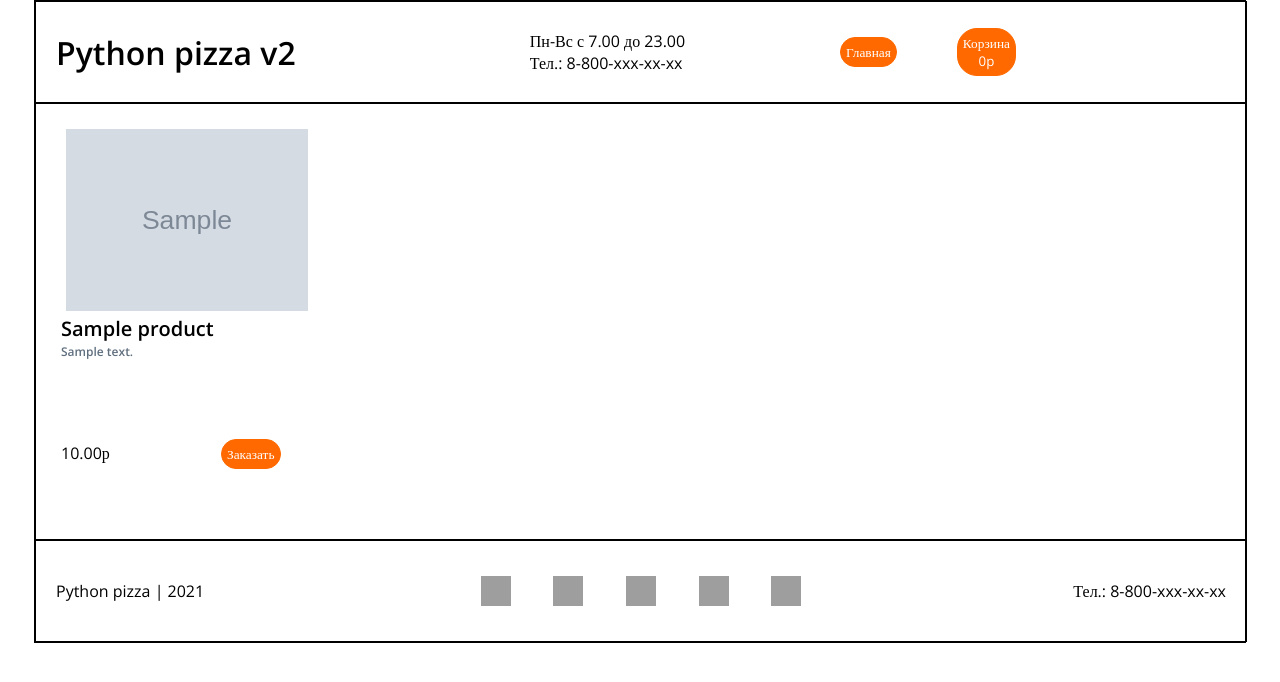
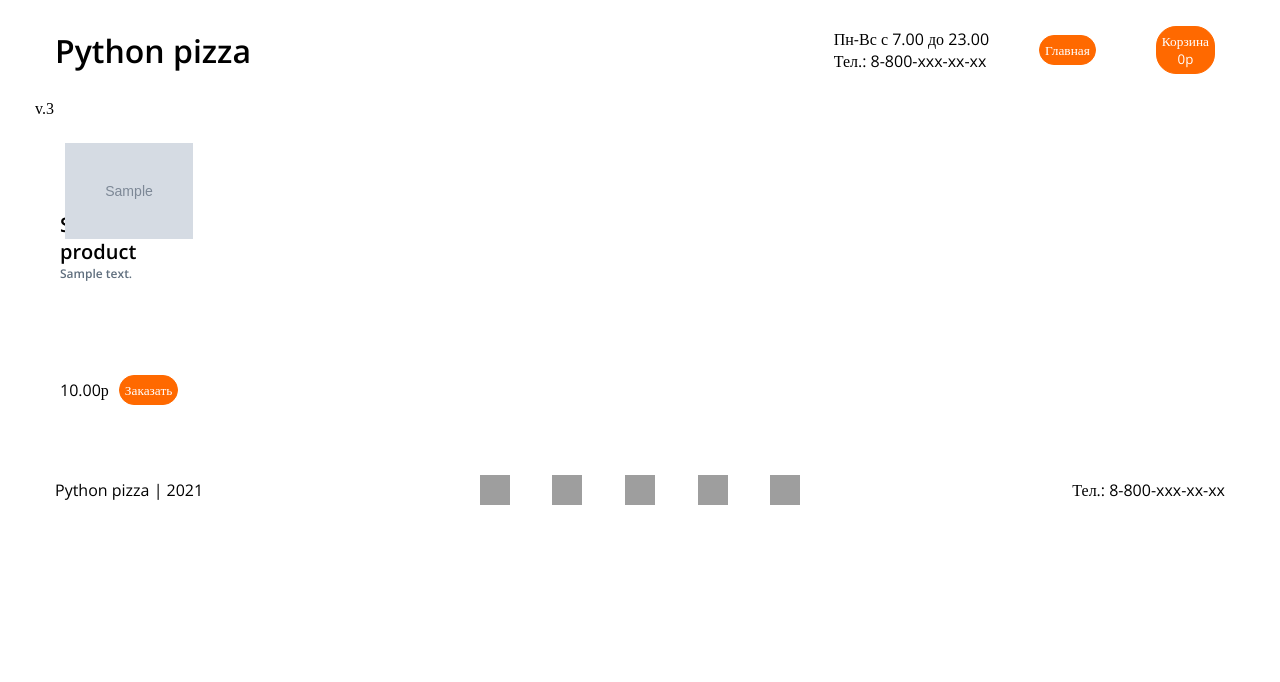
Before and after one commit to yodo-im/pizza, a Django app: page / in a window 1280 px wide. Shown: the top 682 px of the page. Run offline with Django 3.2, Linux system fonts and the light colour scheme; tables that the repository leaves empty hold one stand-in row (values such as "Sample post"); grey boxes marked "Sample" are stand-in pictures; grey boxes are pictures that could not be loaded.

Commit message:
layout v5

```diff
--- a/mainapp/templates/mainapp/base.html
+++ b/mainapp/templates/mainapp/base.html
@@ -11,21 +11,25 @@
             grandperents {
                 display: flex;
                 flex-direction: column;
-                width: 1210px;
-                margin-left: auto;
-                margin-right: auto;
-                border: 1px solid black;
+                width: 100%;
+<!--                border: 1px solid black;-->
 <!--                background: url(https://github.com/yodo-im/python_pizza/blob/main/fon/fon.jpg?raw=true);-->
             }
             perents {
                 height: 200px;
                 flex: 1;
-                width: 1210px;
-                border: 1px solid black;
+                width: 100%;
+<!--                border: 1px solid black;-->
+                flex-wrap: wrap;
             }
             body {
                 margin: 0px;
                 padding: 0px;
+                min-width: 360px;
+                max-width: 1210px;
+
+                margin-left: auto;
+                margin-right: auto;
             }
             h1, text {
                 color: black;
@@ -53,12 +57,16 @@
     </head>
     <body>
 
+        </divstyle>
         <grandperents>
 
             <perents>
                 {% include 'mainapp/headers.html' %}
+
             </perents>
-
+            <div>
+                v.3
+            </div>
             <perents style="height: 400px;">
                 {% block solid %}{% endblock %}
             </perents>
--- a/mainapp/templates/mainapp/headers.html
+++ b/mainapp/templates/mainapp/headers.html
@@ -26,9 +26,10 @@
         headers {
             display: flex;
             flex-direction: row;
+            flex-grow: 1;
             height: 100px;
             align-items: center;
-            width: 1010px;
+            width: 100%;
         }
         header {
             padding: 10px;
@@ -37,13 +38,13 @@
     </style>
 
     <headers>
-        <header style="width: 500px">
+        <header style="flex-grow: 2;">
             <h1>
-                Python pizza v2
+                Python pizza
             </h1>
         </header>
 
-        <header style="width: 300px;">
+        <header>
             <text>
                 Пн-Вс с 7.00 до 23.00 <br>
                 Тел.: 8-800-xxx-xx-xx
--- a/mainapp/templates/mainapp/pizza.html
+++ b/mainapp/templates/mainapp/pizza.html
@@ -4,6 +4,11 @@
             display: flex;
             flex-direction: column;
             flex-wrap: wrap;
+            flex: 1 0 auto;
+        }
+        filling{
+            display: flex;
+            flex-direction: column;
         }
         .heading{
             font-family: Open Sans;
@@ -37,22 +42,24 @@
                 {{ product.description }}
             </text>
         </filling>
-        <filling style="">
+        <filling style="display: flex; flex-direction: row; flex-grow: 1; justify-content: center;
+                        align-items:center;">
 <!--            Цена-->
-            <h7 style="top: 10px">
+            <fill>
+                <h7>
                     {{ product.price }}р
                 </h7>
+            </fill>
 <!--            Кнопка покупки-->
+            <fill>
                 <form action="{% url 'cart:cart_add' product.id %}" method="post">
-                <button style="position:relative; left:150px; top: -35px; margin: 10px;
-            padding: 5px;
-            border-radius: 20px;">
+                    <button style="margin: 10px; padding: 5px; border-radius: 20px;">
                         Заказать
                     </button>
                     {{ cart_product_form }}
                     {% csrf_token %}
-
                 </form>
+            </fill>
         </filling>
     </dough>
 </div>
--- a/mainapp/templates/mainapp/pizzas.html
+++ b/mainapp/templates/mainapp/pizzas.html
@@ -1,9 +1,10 @@
 <div>
     <style>
         pizzas {
-            display: flex;
+            display: inline-flex;
             flex-direction: row;
             flex-wrap: wrap;
+            flex: 1 0 auto;
         }
         pizza {
             margin: 10px;
```
Lines whose indentation alone changed are shown as unchanged.
